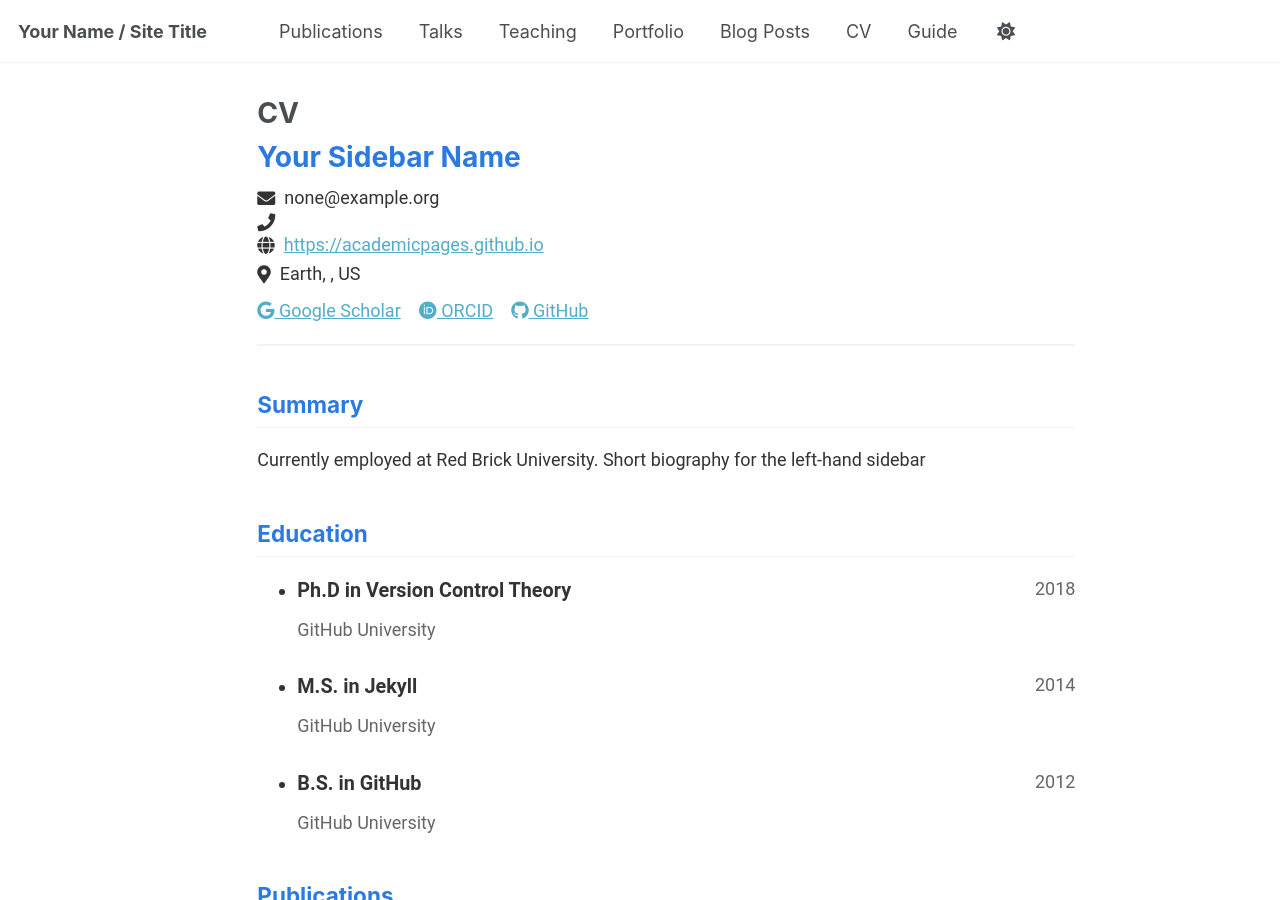
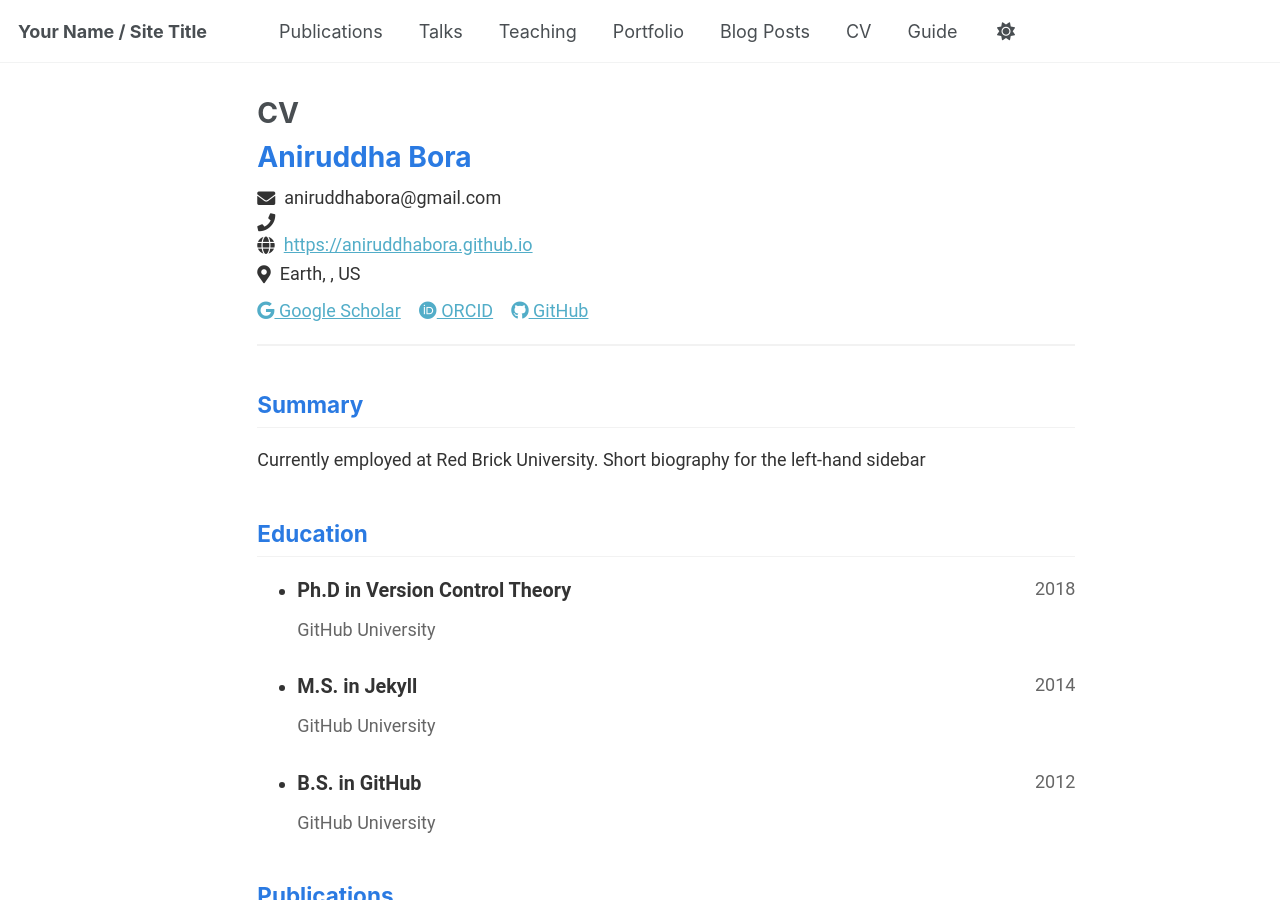
Before and after one commit to aniruddhabora/aniruddhabora.github.io, a Jekyll site: the page built from _pages/cv-json.md, in a window 1280 px wide and 900 px high. Built offline with Jekyll 4.4.1, drawn with Linux system fonts in a browser that asks for light colours.

Commit message:
Update cv.json

```diff
--- a/_data/cv.json
+++ b/_data/cv.json
@@ -1,9 +1,9 @@
 {
   "basics": {
-    "name": "Your Sidebar Name",
-    "email": "none@example.org",
+    "name": "Aniruddha Bora",
+    "email": "aniruddhabora@gmail.com",
     "phone": "",
-    "website": "https://academicpages.github.io",
+    "website": "https://aniruddhabora.github.io",
     "summary": "Currently employed at Red Brick University. Short biography for the left-hand sidebar",
     "location": {
       "address": "",
@@ -16,17 +16,17 @@
       {
         "network": "Google Scholar",
         "username": "",
-        "url": "https://scholar.google.com/citations?user=PS_CX0AAAAAJ"
+        "url": "https://scholar.google.com/citations?user=4OMm56YAAAAJ&hl=en"
       },
       {
         "network": "ORCID",
         "username": "",
-        "url": "http://orcid.org/yourorcidurl"
+        "url": "https://orcid.org/0000-0001-8015-9924"
       },
       {
         "network": "GitHub",
         "username": "academicpages",
-        "url": "https://github.com/academicpages"
+        "url": "https://github.com/aniruddhabora"
       }
     ]
   },
```
